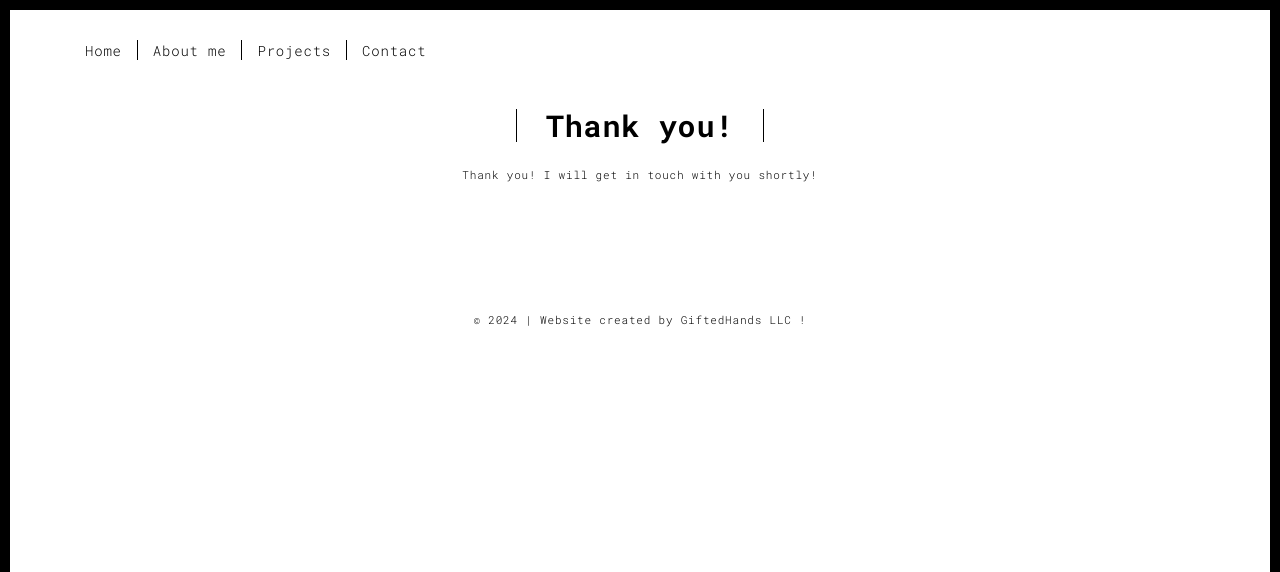
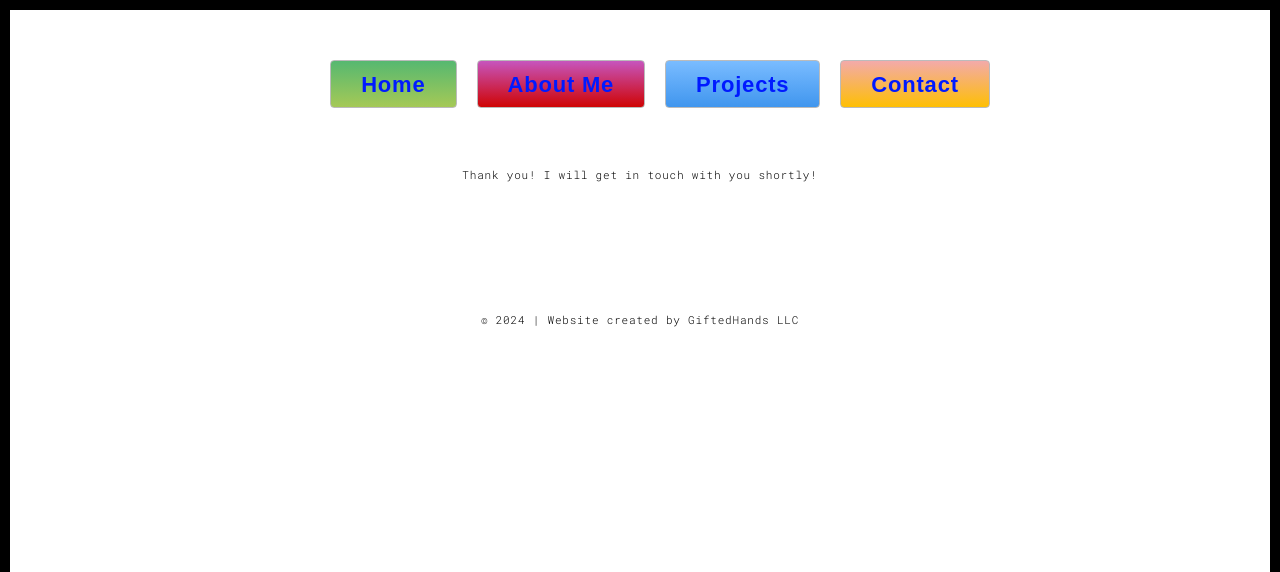
Before and after one commit to ademoyosoreoluwa/portfo, a Flask app: template templates/thankyou.html in a window 1280 px wide. Shown: the top 572 px of the page. Run offline with Flask 3, Linux system fonts and the light colour scheme; the template is opened without the code that fills it, so the values that code supplies are empty.

Commit message:
Update thankyou.html

```diff
--- a/templates/thankyou.html
+++ b/templates/thankyou.html
@@ -4,10 +4,10 @@
 <head>
   <meta charset="UTF-8">
   <meta content="IE=edge" http-equiv="X-UA-Compatible">
-  <meta content="width=device-width,initial-scale=1" name="viewport">
+  <meta content="width=device-width, initial-scale=1" name="viewport">
   <meta content="description" name="description">
   <meta name="google" content="notranslate" />
-  <meta content="Mashup templates have been developped by Orson.io team" name="author">
+  <meta content="Mashup templates have been developed by Orson.io team" name="author">
 
   <!-- Disable tap highlight on IE -->
   <meta name="msapplication-tap-highlight" content="no">
@@ -16,18 +16,65 @@
   <link href="./static/assets/favicon.ico" rel="icon">
 
   <title>Thank You Page</title>
+  <link href="./static/style.css" rel="stylesheet">
+  <link href="./static/main.3f6952e4.css" rel="stylesheet">
 
-  <link href="./static/main.3f6952e4.css" rel="stylesheet">
+  <style>
+    .zone {
+      padding: 10px 30px;
+      margin: 20px 10px;
+      cursor: pointer;
+      display: inline-block;
+      color: #FFF;
+      font-size: 2em;
+      border-radius: 4px;
+      border: 1px solid #bbb;
+      transition: all 0.3s linear;
+    }
+
+    .zone:hover {
+      box-shadow: rgba(0, 0, 0, 0.8) 0px 5px 15px, inset rgba(0, 0, 0, 0.15) 0px -10px 20px;
+    }
+
+    .main-nav {
+      display: flex;
+      align-items: center;
+      justify-content: center;
+      top: 0;
+    }
+
+    .no-underline {
+      text-decoration: none;
+      font-family: Arial;
+    }
+
+    .green {
+      background: linear-gradient(to bottom, #56B870 0%, #a5c956 100%);
+    }
+
+    .red {
+      background: linear-gradient(to bottom, #C655BE 0%, #cf0404 100%);
+    }
+
+    .yellow {
+      background: linear-gradient(to bottom, #F3AAAA 0%, #febf04 100%);
+    }
+
+    .blue {
+      background: linear-gradient(to bottom, #7abcff 0%, #60abf8 44%, #4096ee 100%);
+    }
+  </style>
 </head>
 
-<body class="">
+<body>
   <div id="site-border-left"></div>
   <div id="site-border-right"></div>
   <div id="site-border-top"></div>
   <div id="site-border-bottom"></div>
+
   <!-- Add your content of header -->
   <header>
-  <nav class="navbar  navbar-fixed-top navbar-default">
+    <nav class="navbar navbar-fixed-top navbar-default">
       <div class="container">
         <button type="button" class="navbar-toggle collapsed" data-toggle="collapse" data-target="#navbar-collapse" aria-expanded="false">
           <span class="sr-only">Toggle navigation</span>
@@ -35,13 +82,12 @@
           <span class="icon-bar"></span>
           <span class="icon-bar"></span>
         </button>
-
         <div class="collapse navbar-collapse" id="navbar-collapse">
-        <ul class="nav navbar-nav ">
-          <li><a href="./index.html" title="">Home</a></li>
-          <li><a href="./about.html" title="">About me</a></li>
-          <li><a href="./works.html" title="">Projects</a></li>
-          <li><a href="./contact.html" title="">Contact</a></li>
+          <ul class="main-nav">
+            <li class="zone green"><a href="./index.html" class="no-underline"><strong>Home</strong></a></li>
+            <li class="zone red"><a href="./about.html" class="no-underline"><strong>About Me</strong></a></li>
+            <li class="zone blue"><a href="./works.html" class="no-underline"><strong>Projects</strong></a></li>
+            <li class="zone yellow"><a href="./contact.html" class="no-underline"><strong>Contact</strong></a></li>
           </ul>
         </div>
       </div>
@@ -65,14 +111,14 @@
     <div class="container">
       <div class="row">
         <div class="col-xs-12">
-        <p>© 2024 | Website created by GiftedHands LLC !</p>
+          <p>© 2024 | Website created by GiftedHands LLC</p>
         </div>
       </div>
     </div>
   </footer>
 
   <script>
-  document.addEventListener("DOMContentLoaded", function (event) {
+    document.addEventListener("DOMContentLoaded", function () {
       navActivePage();
     });
   </script>
@@ -81,15 +127,16 @@
   <script>
     (function (i, s, o, g, r, a, m) {
       i['GoogleAnalyticsObject'] = r; i[r] = i[r] || function () {
-      (i[r.q || []).push(arguments)
+        (i[r].q = i[r].q || []).push(arguments)
       }, i[r].l = 1 * new Date(); a = s.createElement(o),
         m = s.getElementsByTagName(o)[0]; a.async = 1; a.src = g; m.parentNode.insertBefore(a, m)
     })(window, document, 'script', '//www.google-analytics.com/analytics.js', 'ga');
     ga('create', 'UA-XXXXX-X', 'auto');
     ga('send', 'pageview');
   </script>
+  -->
 
---> <script type="text/javascript" src="./static/main.70a66962.js"></script>
+  <script type="text/javascript" src="./static/main.70a66962.js"></script>
 
 </body>
 </html>
```
Lines whose indentation alone changed are shown as unchanged.
